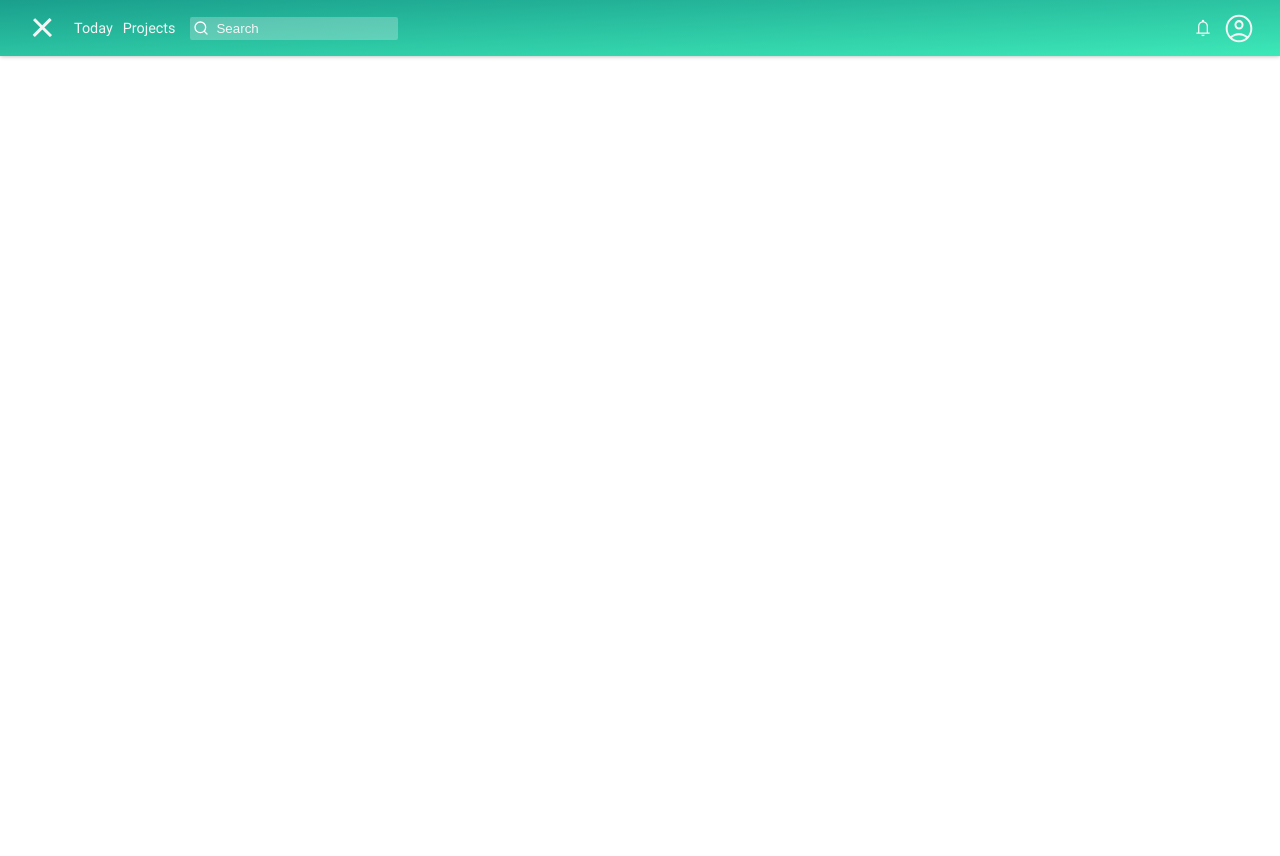
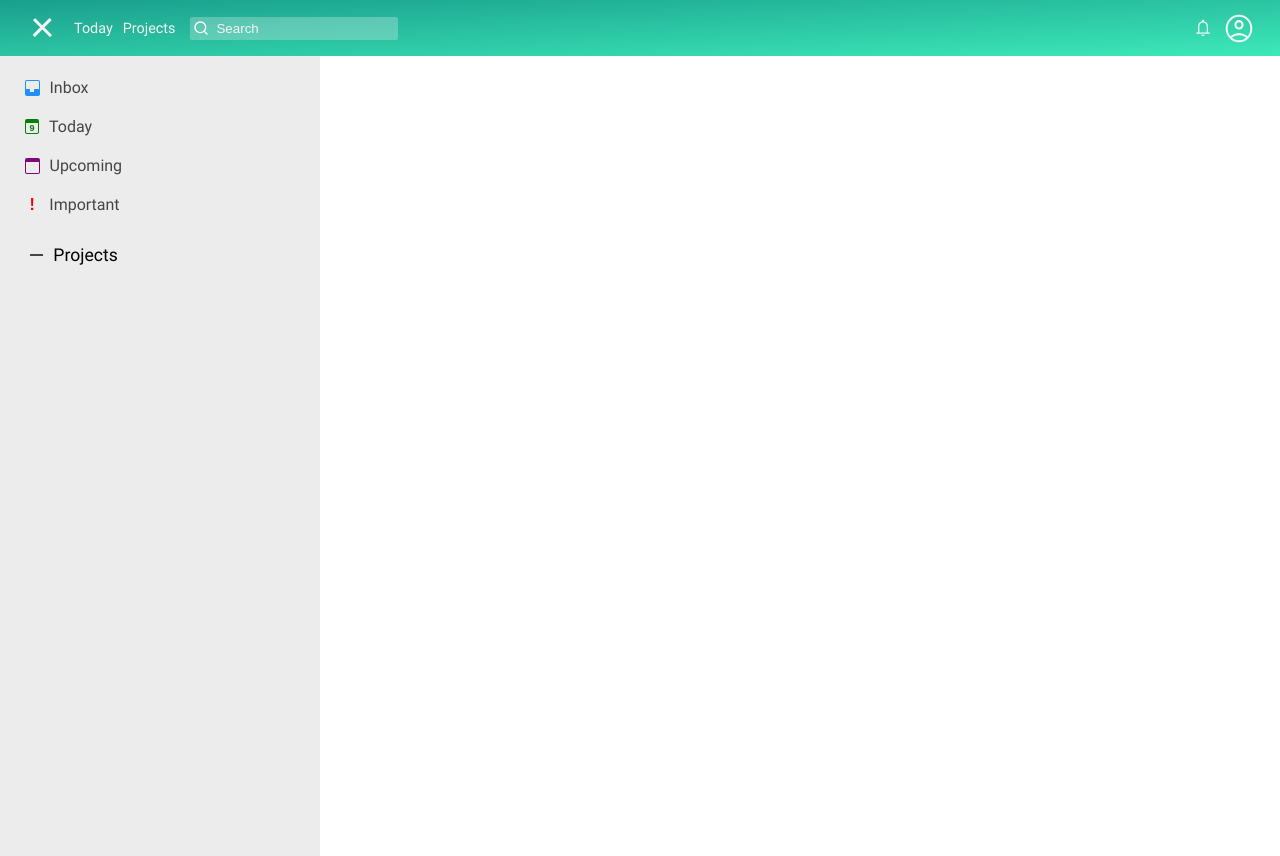
Before and after one commit to Mario-Florio/todo-list, a website built with webpack: page dist/index.html in a window 1280 px wide. Both pictures are taken after a click on the element 42 px from the left and 28 px from the top of the page. Before the commit the page ends 800 px from the top, so only its background shows below. Built offline with nearby package versions, Linux system fonts and the light colour scheme.

Commit message:
Built sidemenu

```diff
--- a/src/global-functions.js
+++ b/src/global-functions.js
@@ -1,3 +1,4 @@
+import { navbar } from "./navbar/navbar"
 
 export function createHTML(html) {
     const template = document.createElement('template')
@@ -10,5 +11,6 @@ export function render(page) {
     while (body.hasChildNodes() === true) {
         body.removeChild(body.lastChild)
     }
+    body.appendChild(navbar)
     body.appendChild(page)
 }
--- a/src/index.js
+++ b/src/index.js
@@ -1,8 +1,8 @@
 import './style.css'
 import { render } from './global-functions'
 import { formatDistance, addWeeks, addDays, subDays } from 'date-fns'
-import { navbar } from './navbar/navbar'
+import { sideMenu } from './side-menu/side-menu'
 
 let distanceBetweenDatesInRealWords = formatDistance(addWeeks(new Date(), 5), new Date(), { addSuffix: true })
 
-render(navbar)
+render(sideMenu)
--- a/src/navbar/navbar.css
+++ b/src/navbar/navbar.css
@@ -7,7 +7,6 @@
     font-size: .9rem;
     height: 7dvh;
     background-image: linear-gradient(to bottom right, rgb(26, 159, 141), rgb(61, 233, 184));
-    box-shadow: 0 .2px 5px rgba(0, 0, 0, 0.39);
 }
 
 .navbar-container-left {
@@ -45,7 +44,7 @@
     transition-duration: 0.5s;
 }
 
-#hamburger, #bar1, #bar2, #bar3 {
+#bar1, #bar2, #bar3 {
     transition: 0.4s;
 }
 
@@ -62,21 +61,21 @@
 }
 
 /* Links */
-#links {
+#navbar-links {
     display: flex;
     margin-left: 10px;
 }
 
-.links {
+.navbar-links {
     padding: 16px 5px;
     cursor: pointer;
 }
 
-.links:hover {
+.navbar-links:hover {
     background-color: rgb(27, 120, 107);
 }
 
-.links, .links:hover {
+.navbar-links, .navbar-links:hover {
     transition-duration: 0.3s;
 }
 
@@ -144,7 +143,7 @@
     font-size: 8px;
     text-align: center;
     padding-top: 1px;
-    background-color: red;
+    background-image: linear-gradient(to bottom right, rgb(255, 0, 0), rgb(255, 111, 111));
     border-radius: 7px;
 }
 
@@ -170,10 +169,10 @@
         margin-right: 8px;
     }
 
-    .links {
+    .navbar-links {
         display: none;
     }
-
+    /*
     #search-bar {
         margin-left: 0;
         background: transparent;
@@ -187,4 +186,5 @@
     #search-bar>input {
         display: none;
     }
+    */
 }
--- a/src/navbar/navbar.js
+++ b/src/navbar/navbar.js
@@ -1,5 +1,6 @@
 import { createHTML } from '../global-functions'
 import './navbar.css'
+import { sideMenu } from '../side-menu/side-menu'
 
 export const navbar = createHTML(`
     <div class="navbar"></div>
@@ -14,9 +15,9 @@ const hamburgerMenu = createHTML(`
 `)
 
 const links = createHTML(`
-    <div id="links">
-        <div class="links">Today</div>
-        <div class="links">Projects</div>
+    <div id="navbar-links">
+        <div class="navbar-links">Today</div>
+        <div class="navbar-links">Projects</div>
     </div>
 `)
 
@@ -58,6 +59,20 @@ navbarContainerLeft.appendChild(searchBar)
 navbarContainerRight.appendChild (notificationBell)
 navbarContainerRight.appendChild(accountIcon)
 
+//Cache HTML
+const today = links.children[0]
+const projects = links.children[1]
+
+//Bind Events
 hamburgerMenu.addEventListener('click', () => {
     hamburgerMenu.classList.toggle('is-active')
+    sideMenu.classList.toggle('side-menu-active')
 })
+
+today.addEventListener('click', () => {
+    console.log('today')
+})
+
+projects.addEventListener('click', () => {
+    console.log('projects')
+})
--- /dev/null
+++ b/src/side-menu/side-menu.css
@@ -0,0 +1,144 @@
+
+.side-menu {
+    position: absolute;
+    left: -320px;
+    height: 100dvh;
+    width: 320px;
+    background-color: rgb(236, 236, 236);
+    font-family: 'Roboto';
+}
+
+.side-menu-active {
+    left: 0;
+}
+
+.side-menu, .side-menu-active {
+    transition: 0.5s;
+}
+
+#side-menu-links {
+    margin: 17px 0;
+}
+
+.side-menu-links {
+    display: flex;
+    align-items: center;
+    color: rgb(69, 69, 69);
+    padding: 5px 0 5px 20px;
+    margin: 10px 5px;
+    border-radius: 2px;
+    cursor: pointer;
+}
+
+.side-menu-links:hover {
+    background-color: rgb(208, 208, 208);
+}
+
+#inbox-icon {
+    height: 16px;
+    width: 14.5px;
+    margin-right: 10px;
+    border: 1.5px solid dodgerblue;
+    border-bottom: 4px solid dodgerblue;
+    border-radius: 2px;
+}
+
+#inbox-icon-left-flange {
+    position: relative;
+    top: 8px;
+    left: -1px;
+    background-color: dodgerblue;
+    height: 3px;
+    width: 5px;
+    border-radius: .5px;
+}
+
+#inbox-icon-right-flange {
+    position: relative;
+    top: 5px;
+    right: -7.5px;
+    background-color: dodgerblue;
+    height: 3px;
+    width: 5px;
+    border-radius: .5px;
+}
+
+#today-icon {
+    color: green;
+    font-family: sans-serif;
+    font-size: 9px;
+    font-weight: 700;
+    padding: 0 3.5px;
+    margin-right: 10px;
+    border: 1.5px solid green;
+    border-top: 4px solid green;
+    border-radius: 2px;
+}
+
+#upcoming-icon {
+    height: 16px;
+    width: 14.5px;
+    margin-right: 10px;
+    border: 1.5px solid purple;
+    border-top: 4px solid purple;
+    border-radius: 2px;
+}
+
+#important-icon {
+    color: red;
+    font-family: Arial, Helvetica, sans-serif;
+    font-weight: 900;
+    padding: 0 4.5px;
+    margin-right: 10px;
+}
+
+#projects-label {
+    display: flex;
+    align-items: center;
+    font-size: 1.1rem;
+    padding: 9px 0 9px 20px;
+    margin: 2px 5px;
+    border-radius: 2px;
+    cursor: pointer;
+}
+
+#projects-label:hover {
+    background-color: rgb(208, 208, 208);
+}
+
+#dropdown-arrow {
+    margin-right: 10px;
+}
+
+.dropdown-bars {
+    position: relative;
+    bottom: 5px;
+    display: inline-block;
+    background-color: rgb(69, 69, 69);
+    height: 2px;
+    width: 7px;
+}
+
+#dropdown-bar1 {
+    position: relative;
+    left: 5px;
+}
+
+#dropdown-bar1 {
+    position: relative;
+    right: 5px;
+}
+
+#dropdown-bar1, #dropdown-bar2 {
+    transition: 0.4s;
+}
+
+.arrow-mode>#dropdown-bar1 {
+    background-color: black;
+    transform: rotate(30deg) translateX(.75px);
+}
+
+.arrow-mode>#dropdown-bar2 {
+    background-color: black;
+    transform: rotate(-30deg) translateX(-.75px);
+}
--- /dev/null
+++ b/src/side-menu/side-menu.js
@@ -0,0 +1,71 @@
+import { createHTML } from '../global-functions'
+import './side-menu.css'
+
+export const sideMenu = createHTML(`
+    <div class="side-menu"></div>
+`)
+
+const mainLinks = createHTML(`
+    <div id="side-menu-links">
+        <div class="side-menu-links">
+            <div id="inbox-icon">
+                <div id="inbox-icon-left-flange"></div>
+                <div id="inbox-icon-right-flange"></div>
+            </div>
+            <div>Inbox</div>
+        </div>
+        <div class="side-menu-links">
+            <div id="today-icon">9</div>
+            <div>Today</div>
+        </div>
+        <div class="side-menu-links">
+            <div id="upcoming-icon"></div>
+            <div>Upcoming</div>
+        </div>
+        <div class="side-menu-links">
+            <div id="important-icon">!</div>
+            <div>Important</div>
+        </div>
+    </div>
+`)
+
+const projects =createHTML(`
+    <div id="projects-label">
+        <div id="dropdown-arrow">
+            <div class="dropdown-bars" id="dropdown-bar1"></div>
+            <div class="dropdown-bars" id="dropdown-bar2"></div>
+        </div>
+        <div>Projects</div>
+    </div>
+`)
+
+sideMenu.appendChild(mainLinks)
+sideMenu.appendChild(projects)
+
+//Cache HTML
+const inbox = mainLinks.children[0]
+const today = mainLinks.children[1]
+const upcoming = mainLinks.children[2]
+const important = mainLinks.children[3]
+const dropdownArrow = projects.children[0]
+
+//Bind Events
+inbox.addEventListener('click', () => {
+    console.log('inbox')
+})
+
+today.addEventListener('click', () => {
+    console.log('today')
+})
+
+upcoming.addEventListener('click', () => {
+    console.log('upcoming')
+})
+
+important.addEventListener('click', () => {
+    console.log('important')
+})
+
+projects.addEventListener('click', () => {
+    dropdownArrow.classList.toggle('arrow-mode')
+})
```
Also changed, not shown: dist/bundle.js.
